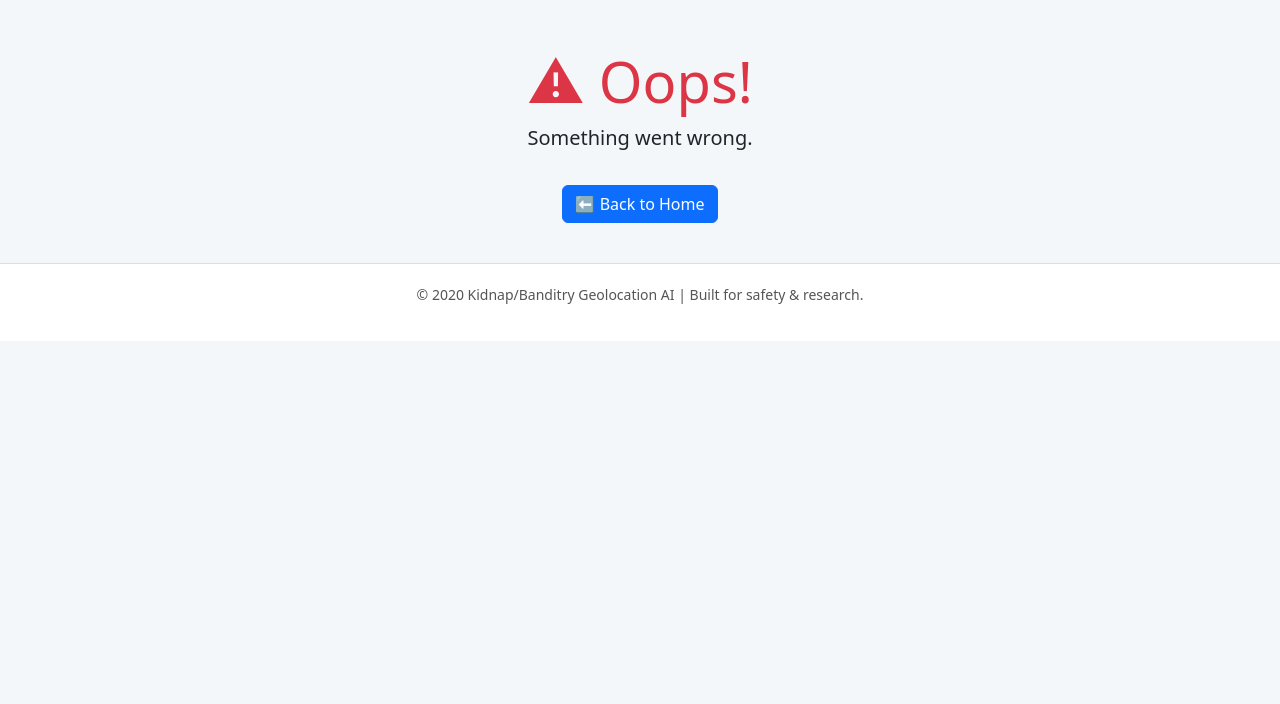
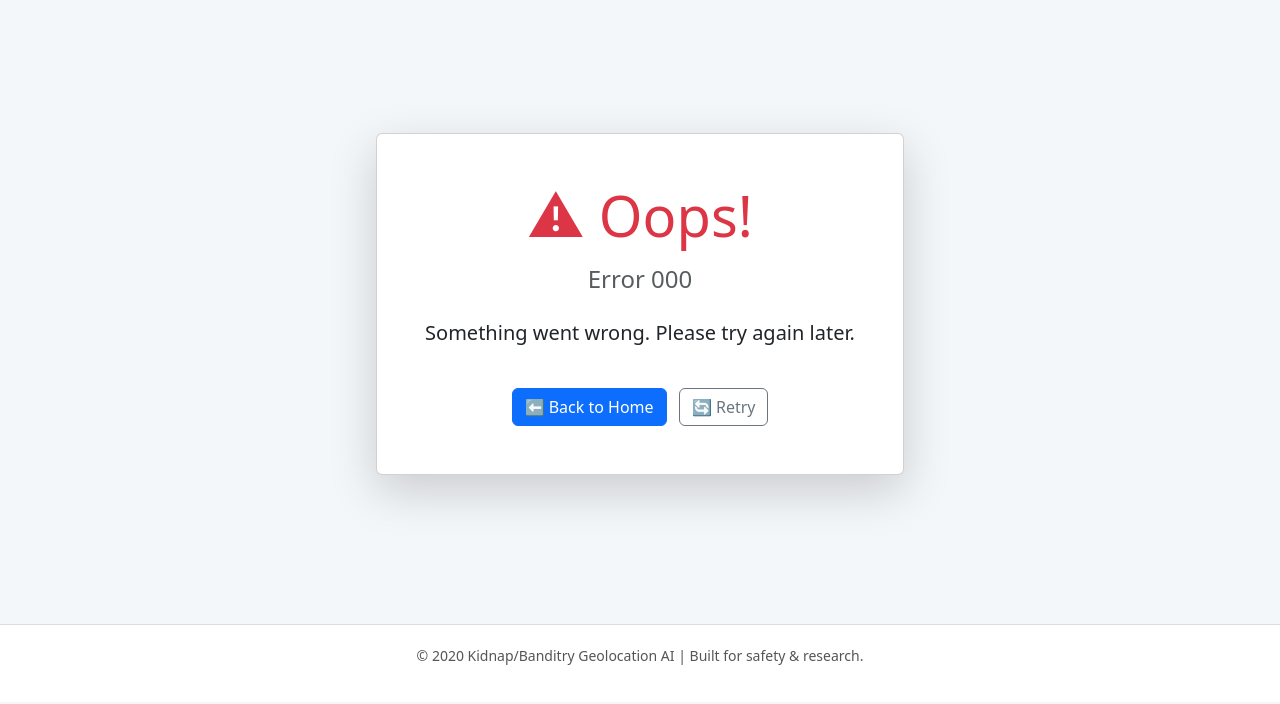
Before and after one commit to Presidor1/Ai-tracking-ID, a Flask app: template templates/error.html in a window 1280 px wide. Shown: the part 56-760 px from the top of the page. Run offline with Flask 3, Linux system fonts and the light colour scheme; the template is opened without the code that fills it: most values are stand-ins (such as "Sample title", 1, 10 or a date in 2020).

Commit message:
Update error.html

```diff
--- a/templates/error.html
+++ b/templates/error.html
@@ -1,9 +1,18 @@
 {% extends "base.html" %}
 
 {% block content %}
-<div class="text-center mt-5">
-    <h1 class="display-4 text-danger">⚠ Oops!</h1>
-    <p class="lead">{{ message or "Something went wrong." }}</p>
-    <a href="{{ url_for('routes.index') }}" class="btn btn-primary mt-3">⬅ Back to Home</a>
+<div class="container d-flex justify-content-center align-items-center" style="min-height:70vh;">
+    <div class="card shadow-lg p-5 text-center">
+        <h1 class="display-4 text-danger">⚠ Oops!</h1>
+        <h4 class="text-muted mt-2">Error {{ code or "500" }}</h4>
+        <p class="lead mt-3">
+            {{ message or "Something went wrong. Please try again later." }}
+        </p>
+
+        <div class="mt-4">
+            <a href="{{ url_for('routes.index') }}" class="btn btn-primary me-2">⬅ Back to Home</a>
+            <a href="javascript:location.reload();" class="btn btn-outline-secondary">🔄 Retry</a>
+        </div>
+    </div>
 </div>
 {% endblock %}
```
